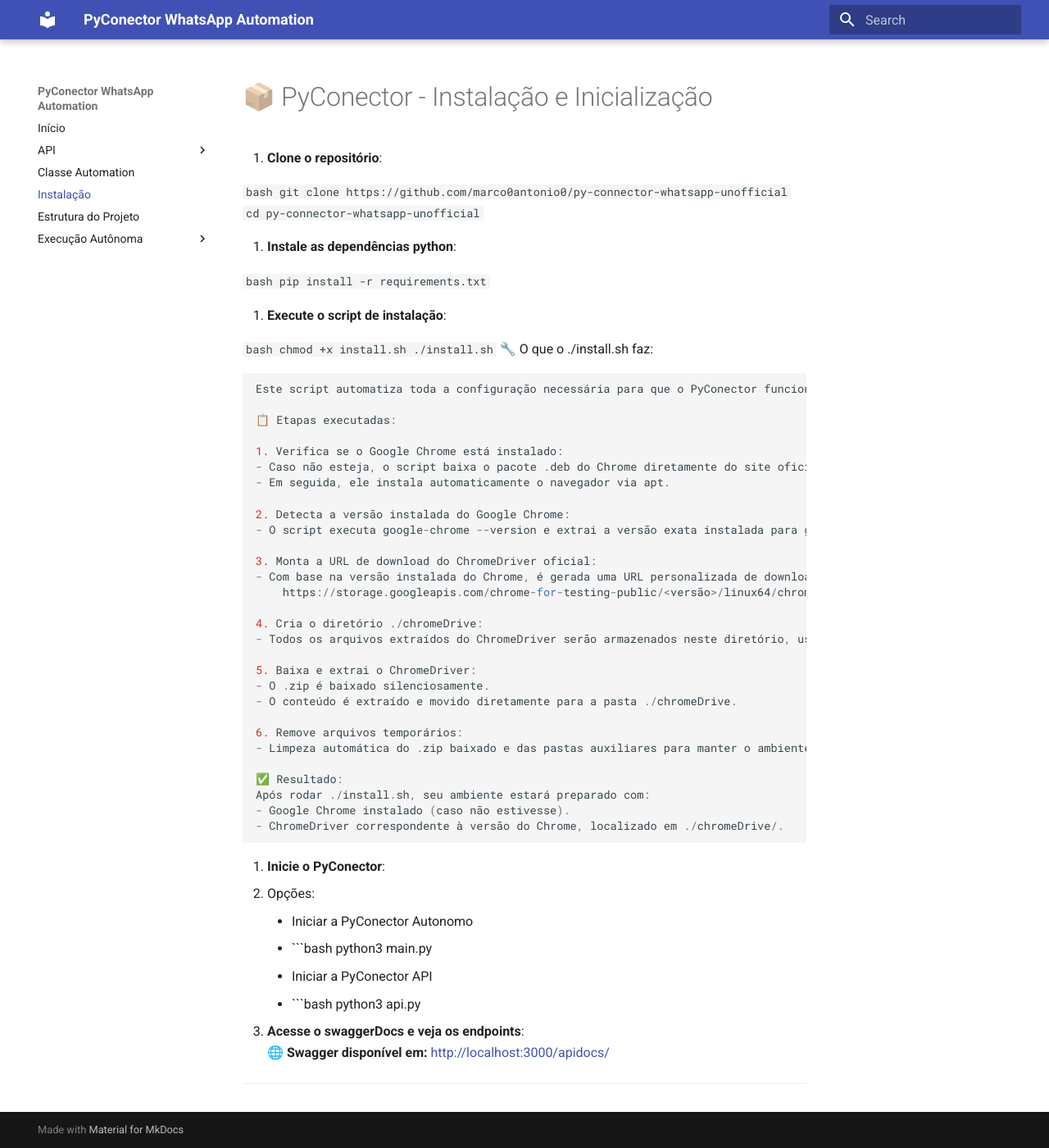
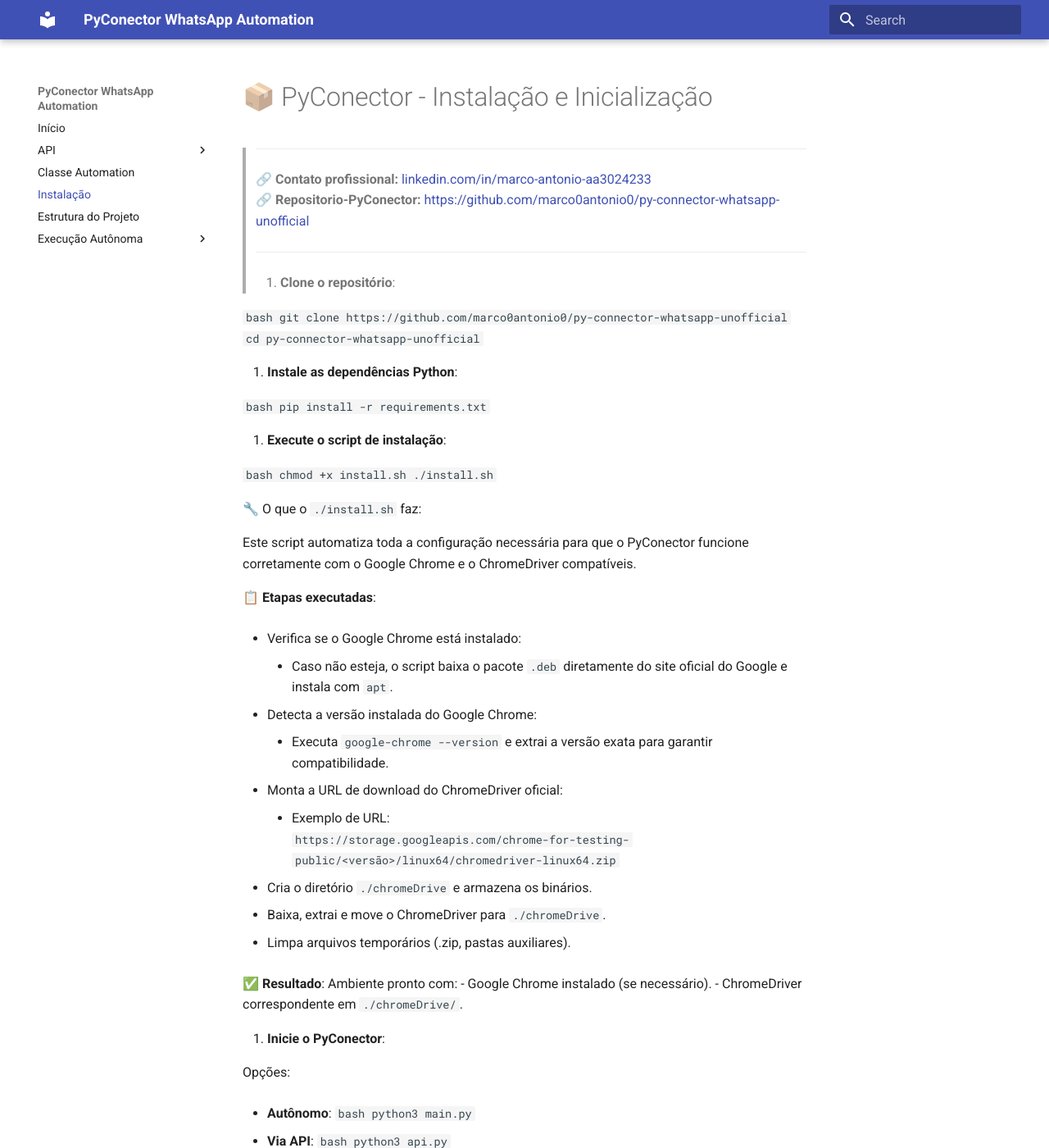
Before and after one commit to marco0antonio0/py-connector-whatsapp-unofficial, an MkDocs documentation site: the page built from docs/instalacao.md, in a window 1280 px wide and 1400 px high. Shown: the whole window at 82% size. Built offline with MkDocs 1.6.1 and Material for MkDocs 9.7.7, drawn with Linux system fonts in a browser that asks for light colours; some of the changed text lies outside the part shown.

Commit message:
feat/pyconector-30: correcoes no mkdocs

````diff
--- a/docs/instalacao.md
+++ b/docs/instalacao.md
@@ -1,6 +1,9 @@
 
 # 📦 PyConector - Instalação e Inicialização
-
+> ____
+> 🔗 **Contato profissional:** [linkedin.com/in/marco-antonio-aa3024233](https://www.linkedin.com/in/marco-antonio-aa3024233)
+> 🔗 **Repositorio-PyConector:** [https://github.com/marco0antonio0/py-connector-whatsapp-unofficial](hhttps://github.com/marco0antonio0/py-connector-whatsapp-unofficial)
+> ____
 1. **Clone o repositório**:
 
    ```bash
@@ -8,7 +11,7 @@
    cd py-connector-whatsapp-unofficial
    ```
 
-2. **Instale as dependências python**:
+2. **Instale as dependências Python**:
 
    ```bash
    pip install -r requirements.txt
@@ -20,47 +23,48 @@
    chmod +x install.sh
    ./install.sh
    ```
-   🔧 O que o ./install.sh faz:
 
-    Este script automatiza toda a configuração necessária para que o PyConector funcione corretamente com o Google Chrome e o ChromeDriver compatíveis.
+   🔧 O que o `./install.sh` faz:
 
-    📋 Etapas executadas:
+   Este script automatiza toda a configuração necessária para que o PyConector funcione corretamente com o Google Chrome e o ChromeDriver compatíveis.
 
-    1. Verifica se o Google Chrome está instalado:
-    - Caso não esteja, o script baixa o pacote .deb do Chrome diretamente do site oficial do Google.
-    - Em seguida, ele instala automaticamente o navegador via apt.
+   📋 **Etapas executadas**:
 
-    2. Detecta a versão instalada do Google Chrome:
-    - O script executa google-chrome --version e extrai a versão exata instalada para garantir compatibilidade com o ChromeDriver.
+   - Verifica se o Google Chrome está instalado:
+     - Caso não esteja, o script baixa o pacote `.deb` diretamente do site oficial do Google e instala com `apt`.
 
-    3. Monta a URL de download do ChromeDriver oficial:
-    - Com base na versão instalada do Chrome, é gerada uma URL personalizada de download direto do servidor do Google:
-        https://storage.googleapis.com/chrome-for-testing-public/<versão>/linux64/chromedriver-linux64.zip
+   - Detecta a versão instalada do Google Chrome:
+     - Executa `google-chrome --version` e extrai a versão exata para garantir compatibilidade.
 
-    4. Cria o diretório ./chromeDrive:
-    - Todos os arquivos extraídos do ChromeDriver serão armazenados neste diretório, usado pela automação.
+   - Monta a URL de download do ChromeDriver oficial:
+     - Exemplo de URL:
+       `https://storage.googleapis.com/chrome-for-testing-public/<versão>/linux64/chromedriver-linux64.zip`
 
-    5. Baixa e extrai o ChromeDriver:
-    - O .zip é baixado silenciosamente.
-    - O conteúdo é extraído e movido diretamente para a pasta ./chromeDrive.
+   - Cria o diretório `./chromeDrive` e armazena os binários.
 
-    6. Remove arquivos temporários:
-    - Limpeza automática do .zip baixado e das pastas auxiliares para manter o ambiente limpo.
+   - Baixa, extrai e move o ChromeDriver para `./chromeDrive`.
 
-    ✅ Resultado:
-    Após rodar ./install.sh, seu ambiente estará preparado com:
-    - Google Chrome instalado (caso não estivesse).
-    - ChromeDriver correspondente à versão do Chrome, localizado em ./chromeDrive/.
+   - Limpa arquivos temporários (.zip, pastas auxiliares).
+
+   ✅ **Resultado**:
+   Ambiente pronto com:
+   - Google Chrome instalado (se necessário).
+   - ChromeDriver correspondente em `./chromeDrive/`.
 
 4. **Inicie o PyConector**:
-- Opções:
-    - Iniciar a PyConector Autonomo
-    - ```bash
-        python3 main.py
-    - Iniciar a PyConector API
-    - ```bash
-        python3 api.py
-5. **Acesse o swaggerDocs e veja os endpoints**:
-    🌐 **Swagger disponível em:** [http://localhost:3000/apidocs/](http://localhost:3000/apidocs/)
 
----
+   Opções:
+
+   - **Autônomo**:
+     ```bash
+     python3 main.py
+     ```
+
+   - **Via API**:
+     ```bash
+     python3 api.py
+     ```
+
+5. **Acesse o Swagger e veja os endpoints**:
+
+   🌐 [http://localhost:3000/apidocs/](http://localhost:3000/apidocs/)
````
Also changed, not shown: docs/api/index.md (+1 -0 lines), docs/codigo/automation.md (+4 -1 lines), docs/estrutura.md (+1 -0 lines), docs/execucao/index.md (+4 -0 lines).
